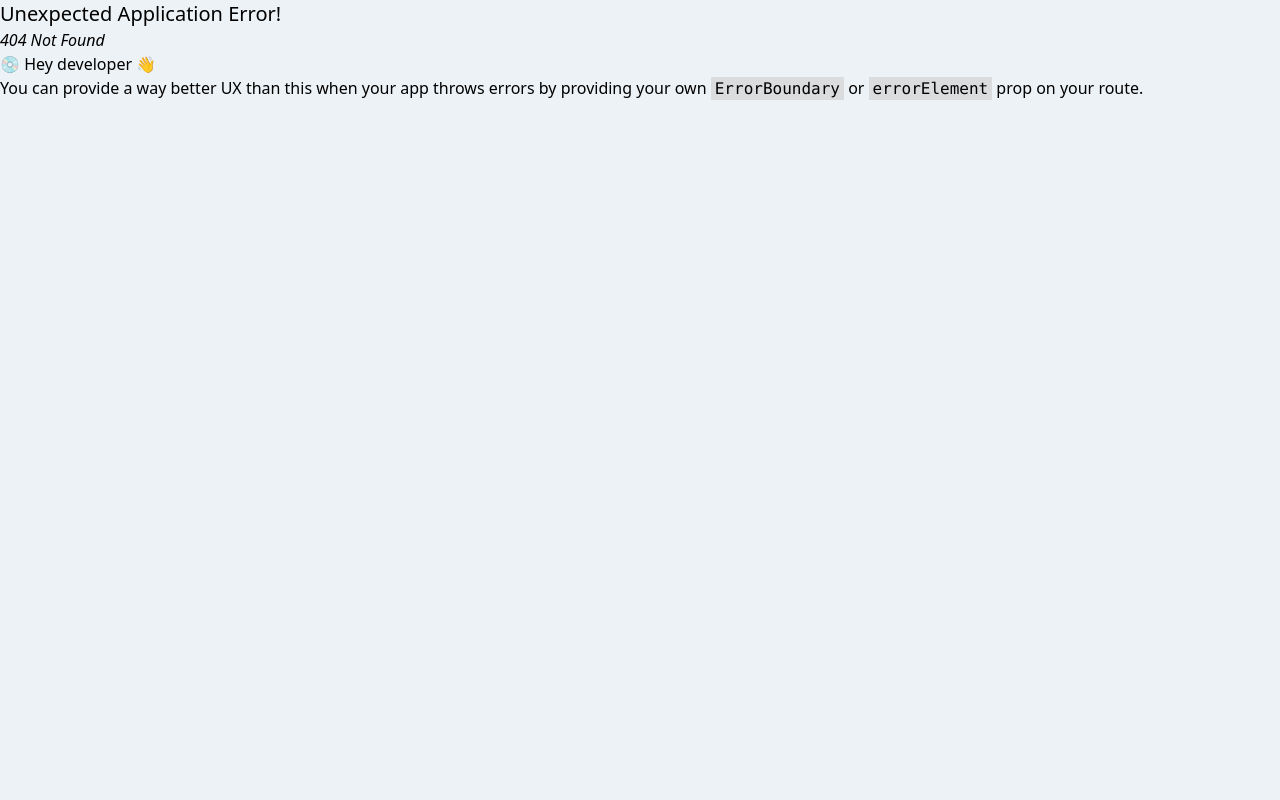
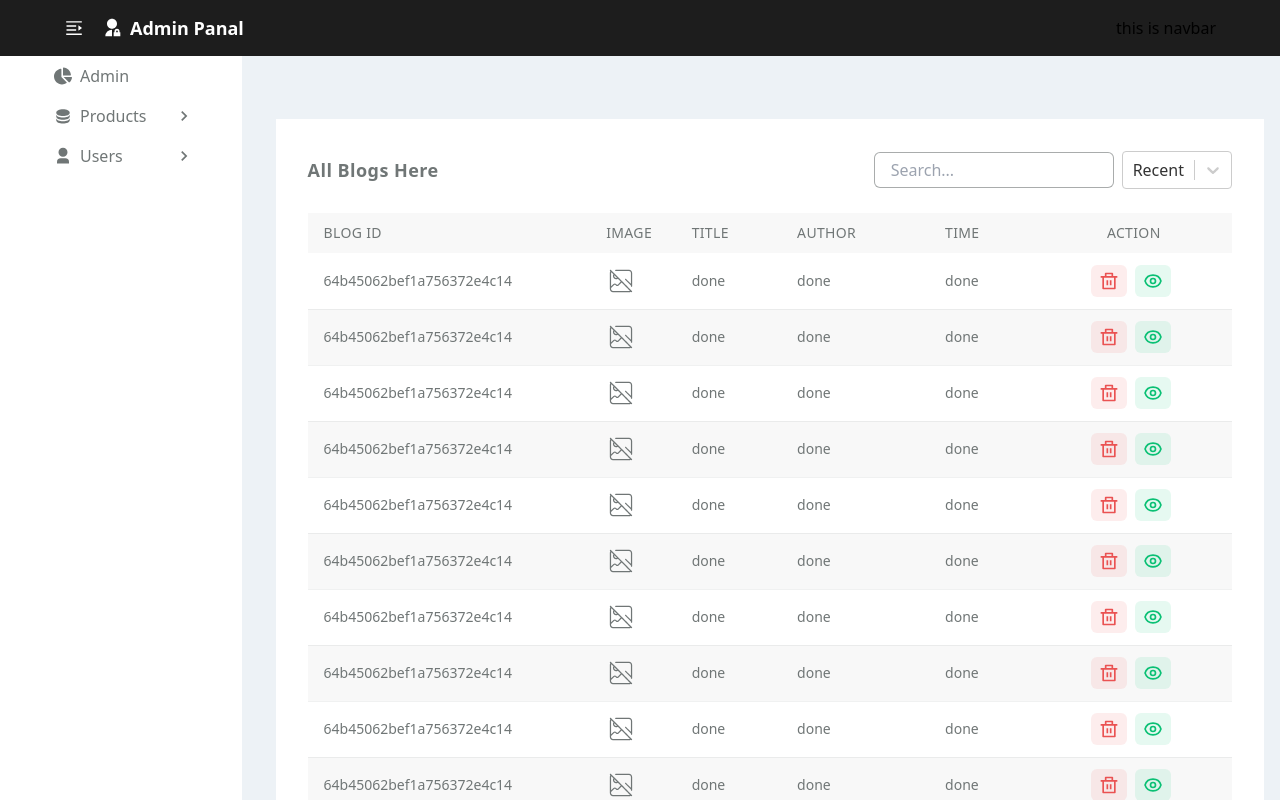
Before and after one commit to TFMahabub/eco-notes-admin-cli, a React (Vite) app: page /products/tags in a window 1280 px wide. Before the commit this address had no page. Built offline with nearby package versions, Linux system fonts and the light colour scheme.

Commit message:
[MODIFY] aside menus

```diff
--- a/src/pages/Products/Products.tsx
+++ b/src/pages/Products/Blogs/BlogPage.tsx
@@ -1,6 +1,6 @@
 import BlogsTable from './BlogsTable';
 
-function Products() {
+function BlogsPage() {
   return (
     <>
       <div className="bg-secondary">
@@ -13,4 +13,4 @@
   );
 }
 
-export default Products;
+export default BlogsPage;
--- a/src/pages/Products/BlogsTable.tsx
+++ b/src/pages/Products/Blogs/BlogsTable.tsx
@@ -3,7 +3,7 @@
 import { HiOutlineEye } from 'react-icons/hi';
 import { RiDeleteBinLine } from 'react-icons/ri';
 import { Link } from 'react-router-dom';
-import TextDashboardSectionTitle from '../../components/utils/ReUse/TextDashboardSectionTitle';
+import TextDashboardSectionTitle from '../../../components/utils/ReUse/TextDashboardSectionTitle';
 import BlogSearchingOption from './BlogSearchingOption';
 import BlogsShortingOption from './BlogsShortingOption';
 import BlogsTablesHeader from './BlogsTablesHeader';
--- a/src/pages/aside/AsideAllMenus.tsx
+++ b/src/pages/aside/AsideAllMenus.tsx
@@ -1,5 +1,8 @@
+/* eslint-disable max-lines */
+import { BsListUl } from 'react-icons/bs';
 import { FaChartPie, FaKeyboard } from 'react-icons/fa';
-import { MdOutlineKeyboardArrowRight } from 'react-icons/md';
+import { IoMdPricetags } from 'react-icons/io';
+import { MdOutlineKeyboardArrowRight, MdOutlineLibraryBooks } from 'react-icons/md';
 import { RiDatabase2Fill, RiUser3Fill } from 'react-icons/ri';
 import { TbUsersGroup } from 'react-icons/tb';
 import SingleNavLink from './SingleNavLink';
@@ -15,18 +18,46 @@
           Admin
         </SingleNavLink>
       </li>
-      <li className="">
-        <SingleNavLink
-          toLink="/products"
-        >
-          <RiDatabase2Fill className="text-lg" />
-          Products
-        </SingleNavLink>
-      </li>
+      {/* ----------------Products---------------- */}
       <li className="">
         <details className="group">
           <summary className="flex items-center justify-between border-l-[6px] border-secondary group-hover:border-blue group-hover:bg-blue/20 px-12 py-2 text-base text-textColor cursor-pointer">
-            <span className="flex items-center gap-2">
+            <span className="flex items-center gap-2 group-open:text-blue">
+              <RiDatabase2Fill className="text-lg" />
+              Products
+            </span>
+            <MdOutlineKeyboardArrowRight className="group-open:rotate-90 text-xl font-semibold text-textColor duration-common" />
+          </summary>
+          <div className="">
+            <SingleNavLink
+              toLink="/products/blogs"
+              dropDown
+            >
+              <MdOutlineLibraryBooks className="text-lg" />
+              Blogs
+            </SingleNavLink>
+            <SingleNavLink
+              toLink="/products/tags"
+              dropDown
+            >
+              <IoMdPricetags className="text-lg" />
+              Tags
+            </SingleNavLink>
+            <SingleNavLink
+              toLink="/products/listing"
+              dropDown
+            >
+              <BsListUl className="text-lg" />
+              Listing
+            </SingleNavLink>
+          </div>
+        </details>
+      </li>
+      {/* ----------------Users---------------- */}
+      <li className="">
+        <details className="group">
+          <summary className="flex items-center justify-between border-l-[6px] border-secondary group-hover:border-blue group-hover:bg-blue/20 px-12 py-2 text-base text-textColor cursor-pointer">
+            <span className="flex items-center gap-2 group-open:text-blue">
               <RiUser3Fill className="text-lg" />
               {' '}
               Users
@@ -35,11 +66,11 @@
           </summary>
           <div className="">
             <SingleNavLink
-              toLink="/blogs"
+              toLink="/users/gest-users"
               dropDown
             >
               <TbUsersGroup className="text-lg fill-textColor" />
-              Gest User
+              Gest Users
             </SingleNavLink>
             <SingleNavLink
               toLink="/cart-table"
```
Also changed, not shown: src/routers/routers.tsx (+7 -7 lines), src/pages/Products/Blogs/BlogSearchingOption.tsx (renamed from src/pages/Products/BlogSearchingOption.tsx), src/pages/Products/Blogs/BlogsShortingOption.tsx (renamed from src/pages/Products/BlogsShortingOption.tsx), src/pages/Products/Blogs/BlogsTablesHeader.tsx (renamed from src/pages/Products/BlogsTablesHeader.tsx).
